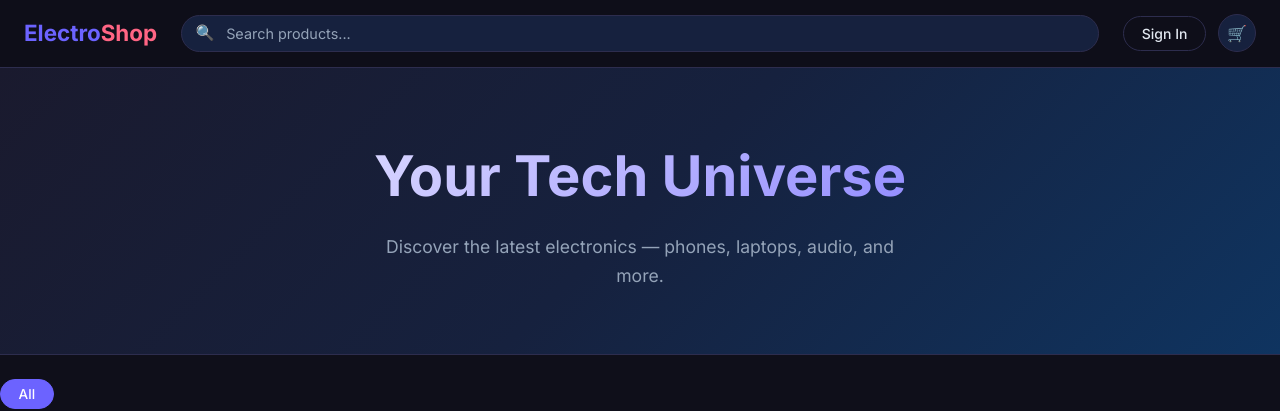
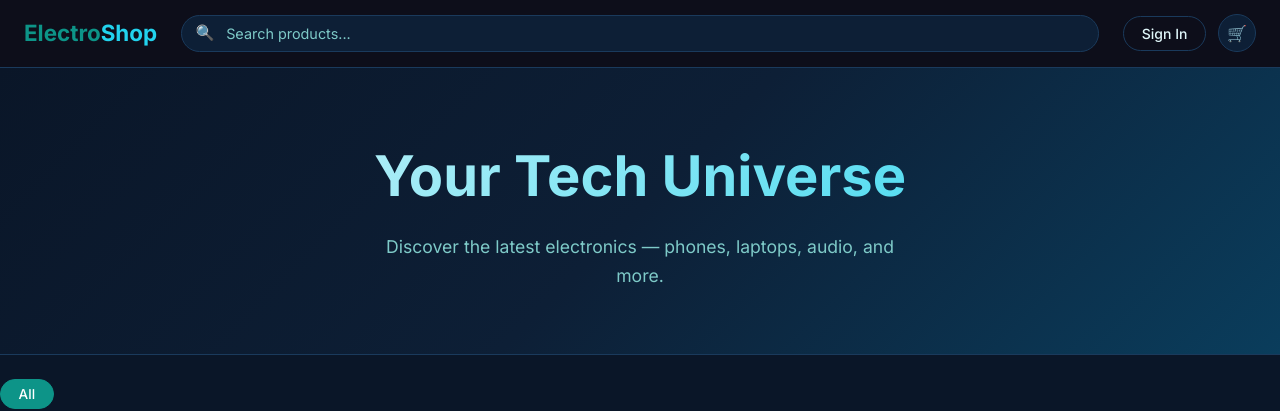
Before and after one commit to MatarCalif72/electronics-store, a React (Vite) app in the folder frontend/: page / in a window 1280 px wide. Shown: the top 411 px of the page. Built offline with nearby package versions, Linux system fonts and the light colour scheme; no server answers.

Commit message:
changed color pallet

```diff
--- a/frontend/src/index.css
+++ b/frontend/src/index.css
@@ -1,18 +1,18 @@
 *, *::before, *::after { box-sizing: border-box; margin: 0; padding: 0; }
 
 :root {
-  --primary: #6c63ff;
-  --primary-dark: #5a52d5;
-  --accent: #ff6584;
-  --bg: #0f0f1a;
-  --bg-card: #1a1a2e;
-  --bg-surface: #16213e;
-  --text: #e2e8f0;
-  --text-muted: #94a3b8;
-  --border: #2d2d4e;
-  --success: #10b981;
+  --primary: #0d9488;
+  --primary-dark: #0f766e;
+  --accent: #22d3ee;
+  --bg: #0a1628;
+  --bg-card: #0f2440;
+  --bg-surface: #0d1f36;
+  --text: #e0f7fa;
+  --text-muted: #7ecac8;
+  --border: #1a3a5c;
+  --success: #06b6d4;
   --radius: 12px;
-  --shadow: 0 4px 24px rgba(0,0,0,0.4);
+  --shadow: 0 4px 24px rgba(0,0,0,0.5);
 }
 
 html { scroll-behavior: smooth; }
@@ -184,7 +184,7 @@ input, select {
 
 /* ── Hero ── */
 .hero {
-  background: linear-gradient(135deg, #1a1a2e 0%, #16213e 50%, #0f3460 100%);
+  background: linear-gradient(135deg, #0a1628 0%, #0d1f36 50%, #0a3d5c 100%);
   padding: 4rem 1.5rem;
   text-align: center;
   border-bottom: 1px solid var(--border);
@@ -194,7 +194,7 @@ input, select {
   font-size: clamp(2rem, 5vw, 3.5rem);
   font-weight: 700;
   margin-bottom: 0.75rem;
-  background: linear-gradient(135deg, #fff 0%, var(--primary) 100%);
+  background: linear-gradient(135deg, #e0f7fa 0%, var(--accent) 100%);
   -webkit-background-clip: text;
   -webkit-text-fill-color: transparent;
   background-clip: text;
```
